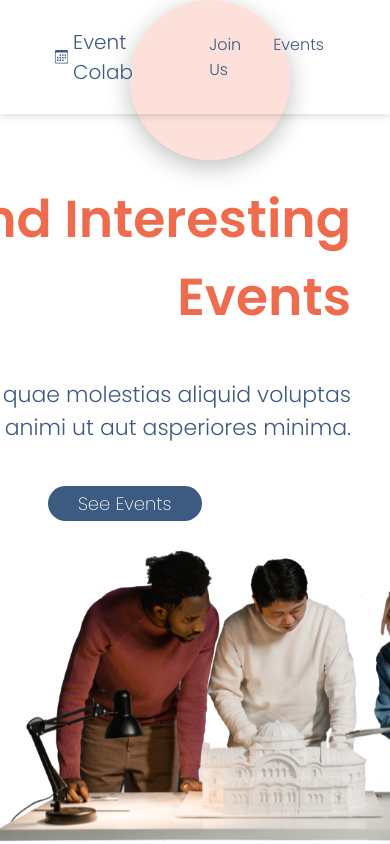
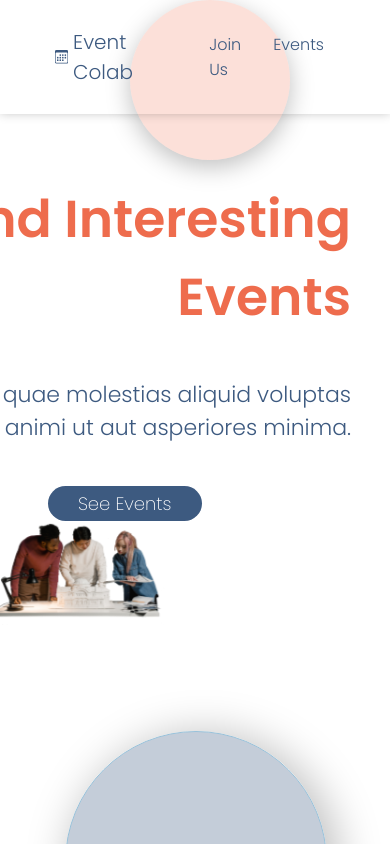
Before and after one commit to Emilysta/ZIwG, a React (Create React App) app in the folder frontend/: page / in a window 390 px wide. Built offline with nearby package versions, Linux system fonts and the light colour scheme.

Commit message:
Scaled people image on home page (not so good responsive)

```diff
--- a/frontend/src/Pages/HomePage.css
+++ b/frontend/src/Pages/HomePage.css
@@ -1,6 +1,7 @@
 .horizontalContainer {
     width: 80%;
     margin: auto;
+    flex-direction: row;
 }
 
 .leftContainer,
@@ -59,9 +60,9 @@
 
 .rightContainer #peopleImage {
     position: absolute;
-    top: -30px;
+    top: -6vw;
     left: -50px;
-    width: 550px;
+    width: 45vw;
 }
 
 .homePage #circle-2 {
--- a/frontend/src/Pages/HomePage.tsx
+++ b/frontend/src/Pages/HomePage.tsx
@@ -23,7 +23,7 @@ function HomePage() {
 
                 <section className="rightContainer">
                     <img id="peopleImage" src={peopleImage} />
-                    <BlendedCircle id="circle-2" size={260} left="500px" top="300px"/>
+                    <BlendedCircle id="circle-2" size={260} left="40vw" top="330px" />
                 </section>
             </div>
         </div>
```
